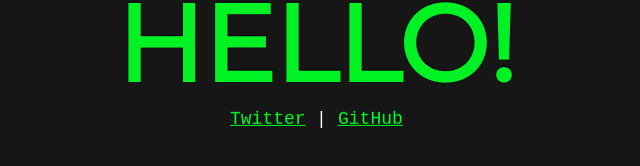
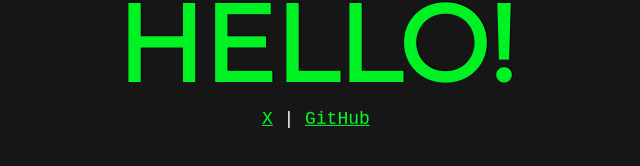
Before and after one commit to Pr0xe/pr0xe.github.io, a plain HTML site: page index.html in a window 1280 px wide. Shown: the part 336-502 px from the top of the page, without its empty margins (324-964 px from the left). Drawn offline with nearby package versions, Linux system fonts and the light colour scheme; a web font is replaced by a local one.

Commit message:
Update index.html

```diff
--- a/index.html
+++ b/index.html
@@ -27,7 +27,7 @@ document.addEventListener('contextmenu', event => event.preventDefault());
     <h1 class="intro-text" style="font-family:Montserrat;">Hello!</h1>
     <span class="sep"></span><br>
     <span class="links">
-    <a href="https://twitter.com/Pr0xe_NET" target="_blank" class="hvr-pulse-grow">Twitter</a> <span class="sep"> | </span>
+    <a href="https://twitter.com/Pr0xe_NET" target="_blank" class="hvr-pulse-grow">Χ</a> <span class="sep"> | </span>
     <a href="https://github.com/Pr0xe" target="_blank" class="hvr-pulse-grow">GitHub</a> <span class="sep">
     <br><br>
     </div>
```
